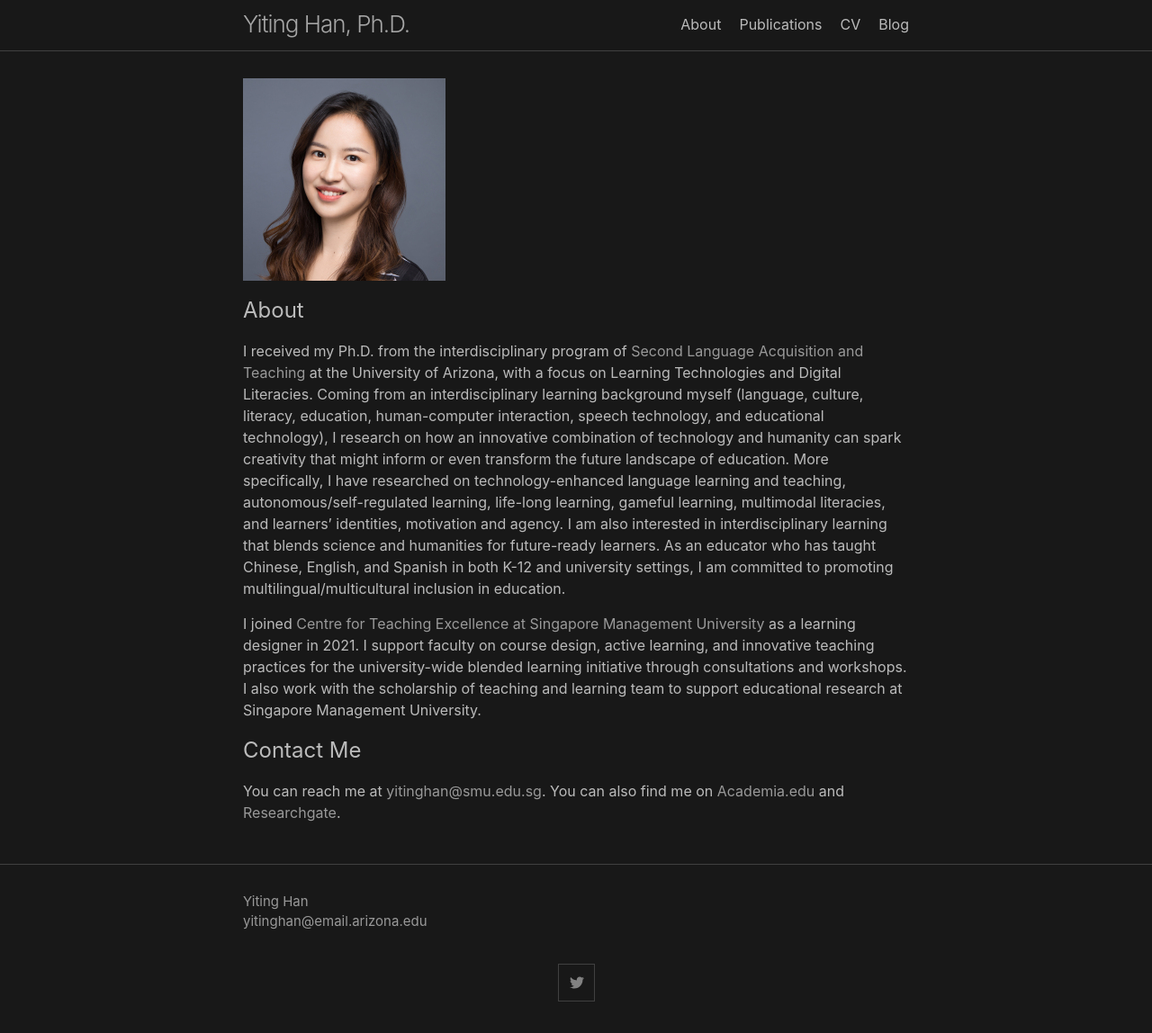
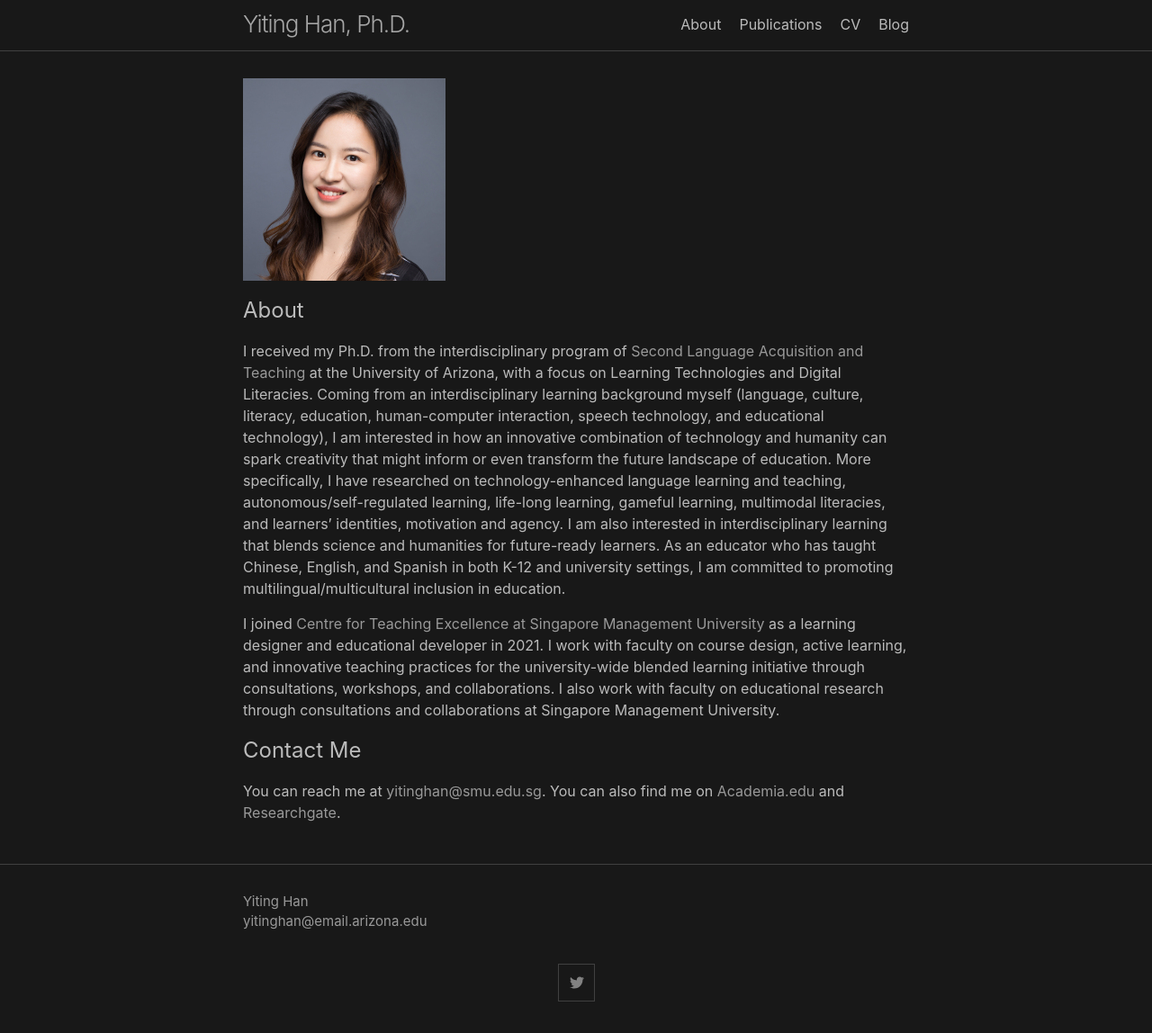
Before and after one commit to yitinghanphd/yitinghanphd.github.io, a Jekyll site: the page built from index.md, in a window 1280 px wide. Shown: the whole page at 90% size. Built offline with Jekyll 4.4.1, drawn with Linux system fonts in a browser that asks for light colours.

Commit message:
Update index.md
update

```diff
--- a/index.md
+++ b/index.md
@@ -11,9 +11,9 @@ title: About
 ![Yiting Han](readme1.jpg)
 ## About
 
-I received my Ph.D. from the interdisciplinary program of [Second Language Acquisition and Teaching](https://slat.arizona.edu/) at the University of Arizona, with a focus on Learning Technologies and Digital Literacies. Coming from an interdisciplinary learning background myself (language, culture, literacy, education, human-computer interaction, speech technology, and educational technology), I research on how an innovative combination of technology and humanity can spark creativity that might inform or even transform the future landscape of education. More specifically, I have researched on technology-enhanced language learning and teaching, autonomous/self-regulated learning, life-long learning, gameful learning, multimodal literacies, and learners’ identities, motivation and agency. I am also interested in interdisciplinary learning that blends science and humanities for future-ready learners. As an educator who has taught Chinese, English, and Spanish in both K-12 and university settings, I am committed to promoting multilingual/multicultural inclusion in education.
+I received my Ph.D. from the interdisciplinary program of [Second Language Acquisition and Teaching](https://slat.arizona.edu/) at the University of Arizona, with a focus on Learning Technologies and Digital Literacies. Coming from an interdisciplinary learning background myself (language, culture, literacy, education, human-computer interaction, speech technology, and educational technology), I am interested in how an innovative combination of technology and humanity can spark creativity that might inform or even transform the future landscape of education. More specifically, I have researched on technology-enhanced language learning and teaching, autonomous/self-regulated learning, life-long learning, gameful learning, multimodal literacies, and learners’ identities, motivation and agency. I am also interested in interdisciplinary learning that blends science and humanities for future-ready learners. As an educator who has taught Chinese, English, and Spanish in both K-12 and university settings, I am committed to promoting multilingual/multicultural inclusion in education.
 
-I joined [Centre for Teaching Excellence at Singapore Management University](https://cte.smu.edu.sg/about-us/team) as a learning designer in 2021. I support faculty on course design, active learning, and innovative teaching practices for the university-wide blended learning initiative through consultations and workshops. I also work with the scholarship of teaching and learning team to support educational research at Singapore Management University.
+I joined [Centre for Teaching Excellence at Singapore Management University](https://cte.smu.edu.sg/about-us/team) as a learning designer and educational developer in 2021. I work with faculty on course design, active learning, and innovative teaching practices for the university-wide blended learning initiative through consultations, workshops, and collaborations. I also work with faculty on educational research through consultations and collaborations at Singapore Management University.
 
 ## Contact Me
 You can reach me at [yitinghan@smu.edu.sg](mailto:yitinghan@smu.edu.sg). You can also find me on [Academia.edu](https://smu-sg.academia.edu/YitingHan) and [Researchgate](https://www.researchgate.net/profile/Yiting-Han).
```
